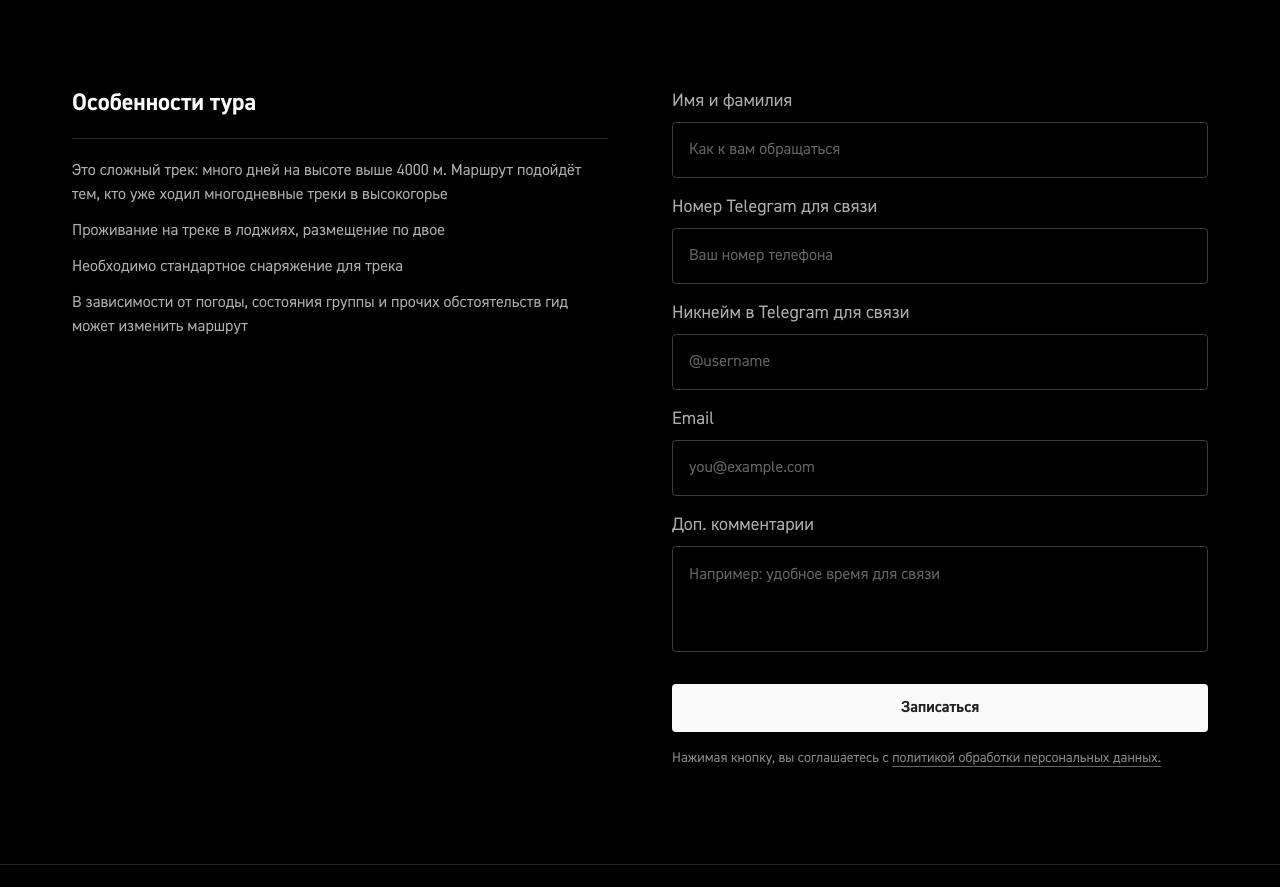
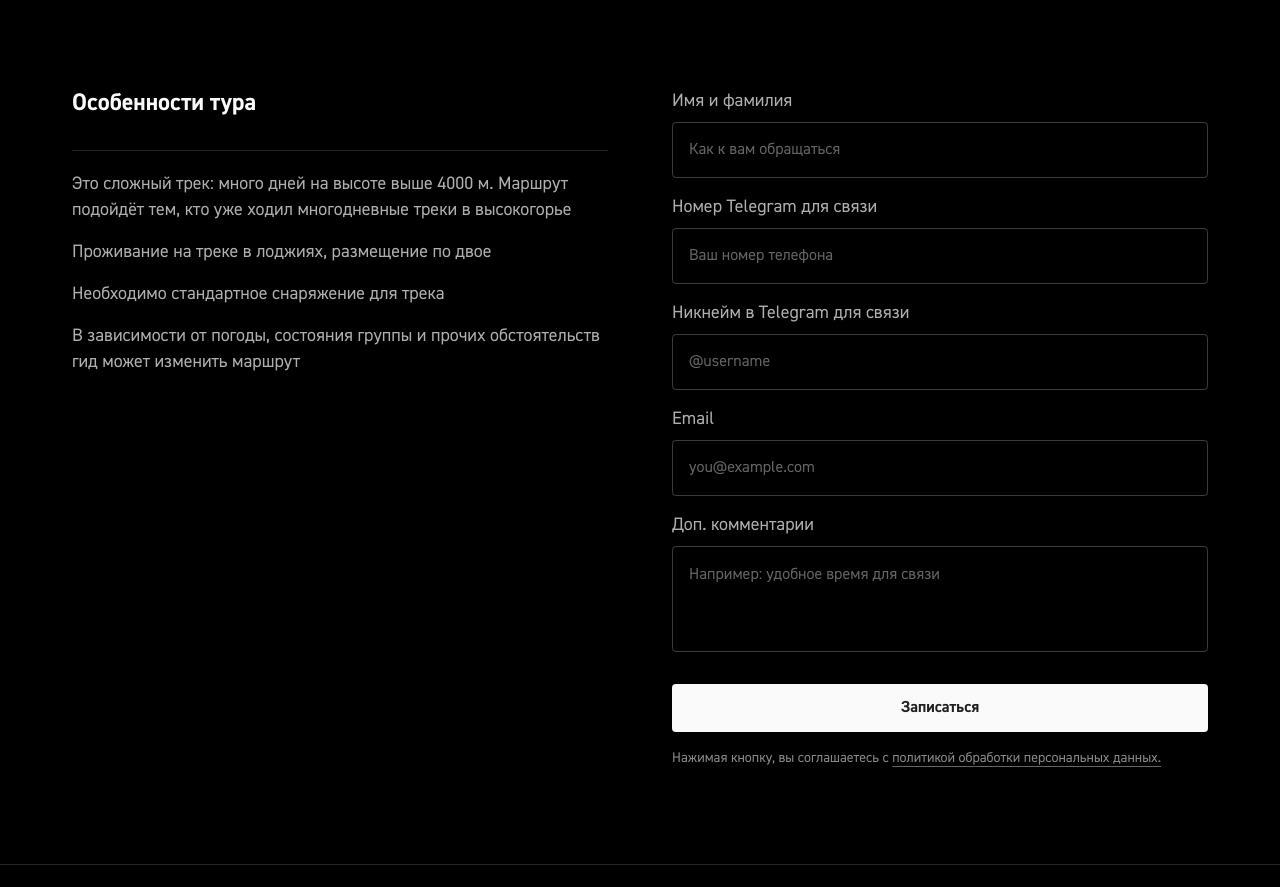
Before and after one commit to fifulina-uxui/wild-soul-routes, a React (Vite) app: page /tours/capetown in a window 1280 px wide. Shown: the part 4840-5727 px from the top of the page. Built offline with nearby package versions, Linux system fonts and the light colour scheme.

Commit message:
Tour features: match body text size of other blocks

```diff
--- a/src/pages/TourDetailPage.tsx
+++ b/src/pages/TourDetailPage.tsx
@@ -415,7 +415,7 @@ export default function TourDetailPage() {
               <h2 className="text-[24px] font-bold leading-[30px] text-[#fafafa]">
                 {t.tourDetail.features}
               </h2>
-              <ul className="mt-5 flex flex-col gap-3 border-t border-[rgb(255_255_255/15%)] pt-5 text-[16px] leading-6 text-[rgb(250_250_250/70%)]">
+              <ul className="mt-8 flex flex-col gap-4 border-t border-[rgb(255_255_255/15%)] pt-5 text-[18px] leading-[26px] text-[rgb(250_250_250/70%)]">
                 {detail.features.map((f) => (
                   <li key={f}>{f}</li>
                 ))}
```
